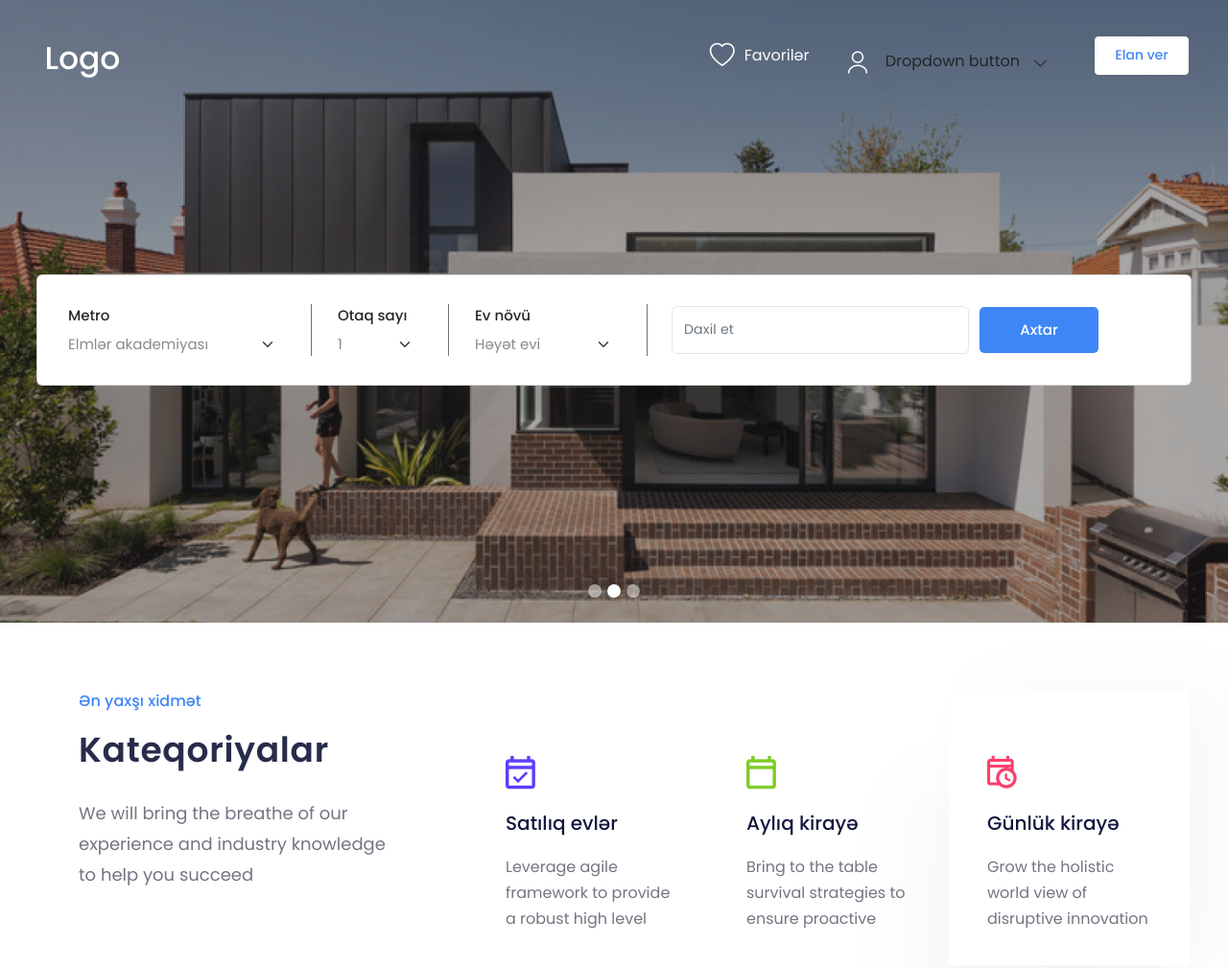
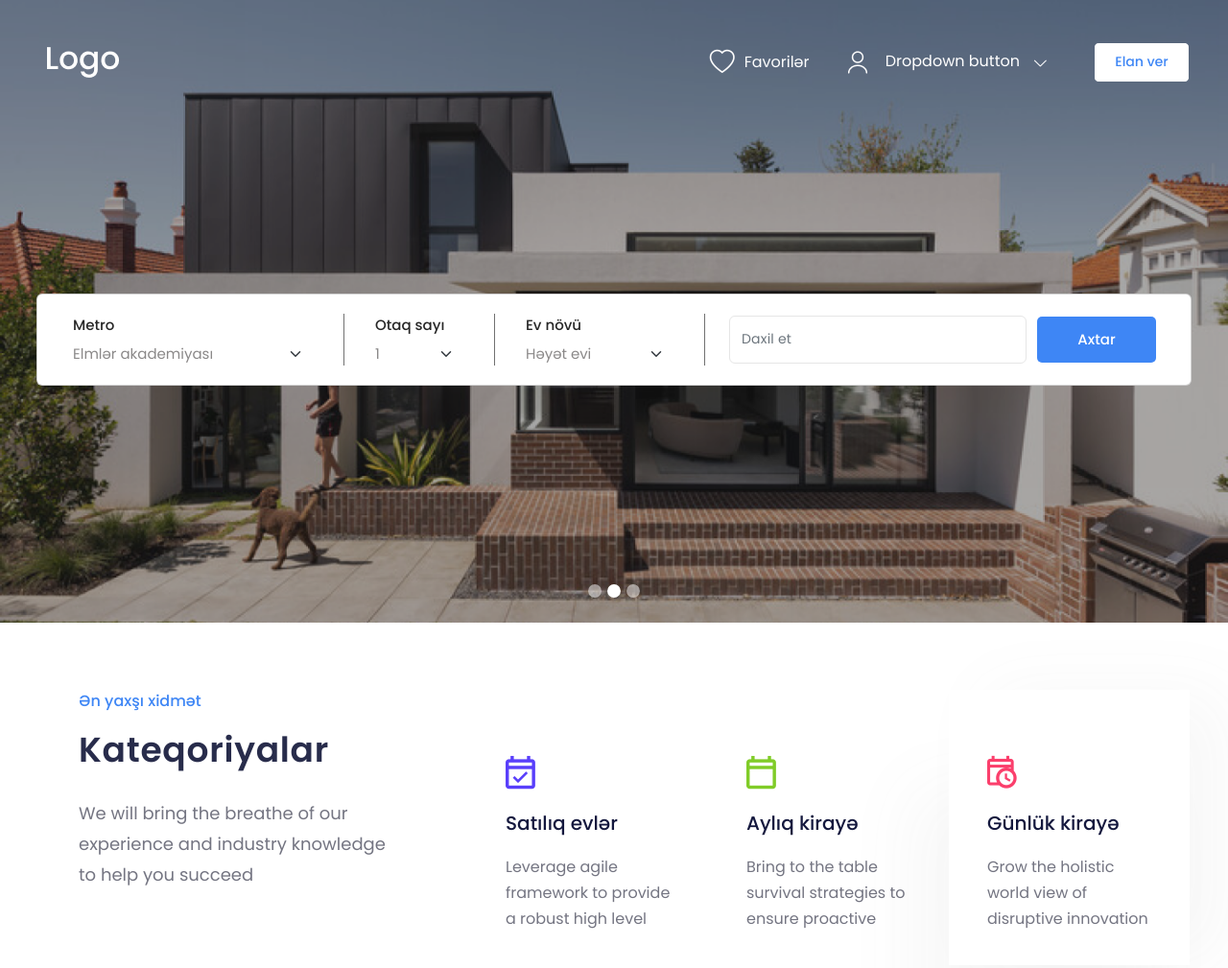
Before and after one commit to cabbarli/Rent-project, a plain HTML site: page index.html in a window 1280 px wide. Shown: the whole page at 96% size. Drawn offline with Linux system fonts and the light colour scheme; a script that the page names is missing; a web font is replaced by a local one.

Commit message:
completed

```diff
--- a/assets/css/card.scss
+++ b/assets/css/card.scss
@@ -1,7 +1,7 @@
 @import "variables";
 /*===== slide card start =====*/
 .card-body {
-    padding:30px 5px;
+    padding:20px 5px;
 }
 /*===== slide top card start =====*/
 .slide-card1 {
@@ -14,7 +14,6 @@
     &__left-box {
         color:$color-white1;
     }
-
     .slide-favori {
         color:$color-white1;
         line-height: $line-h40;
@@ -94,15 +93,15 @@
     bottom: 247px;
     .select {
         border-right: 1px solid $color-gray;
-        padding:0 $padding-25;
+        padding: 0 $padding-30;
         &__metro {
-            width: 230px;
+            width: 254px;
         }
         &__room {
-            width: 92px;
+            width: 96px;
         }
         &__home {
-            width: 156px
+            width: 158px
         }
         .form-select {
             @include select;
--- a/index.html
+++ b/index.html
@@ -23,7 +23,7 @@
                           <div class="d-flex align-items-center">
                            <a href="#" class="Logo"><img  src="assets/img/Logo.png" alt="LOGO png"></a>
                           </div>
-                          <div  class="d-flex justify-content-between  slide-card1__left-box">
+                          <div  class="d-flex justify-content-between align-items-center slide-card1__left-box">
                                 <div>
                                   <a href="#" class="slide-favori d-flex">Favorilər</a>
                                  </div>
```
Also changed, not shown: assets/css/card.css, assets/css/card.min.css, assets/css/main.css, assets/css/main.min.css, assets/css/main.scss (line endings or trailing spaces).
